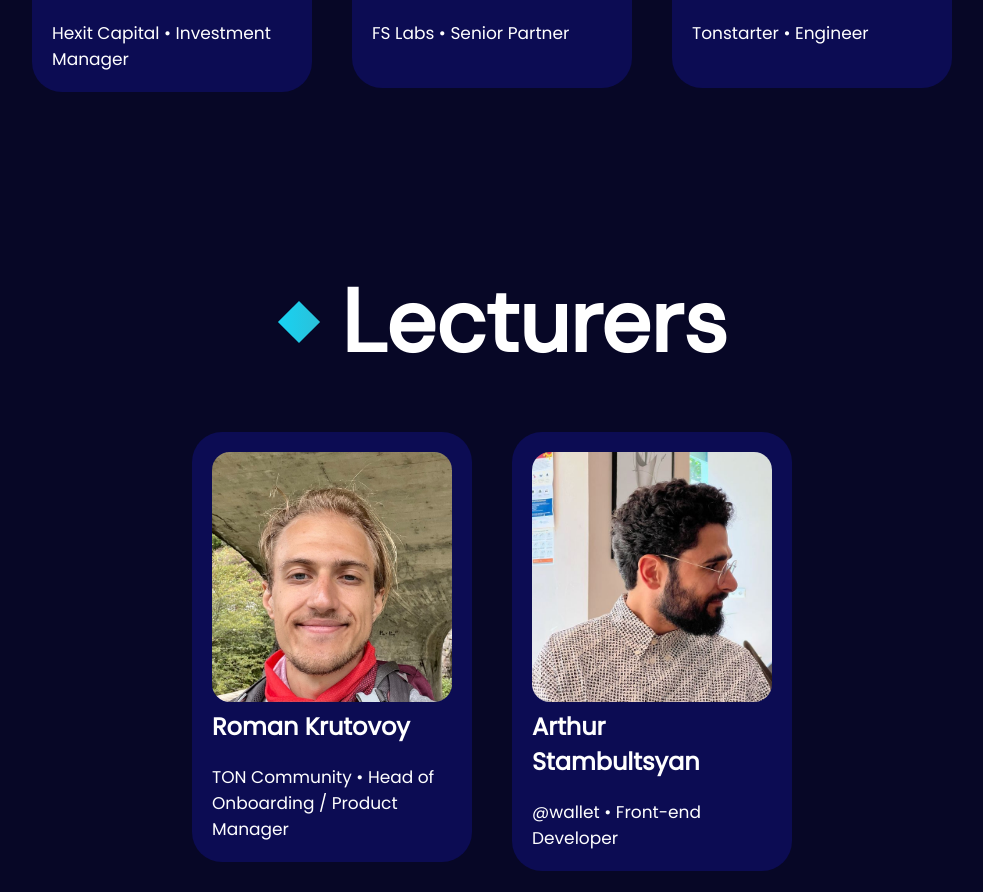
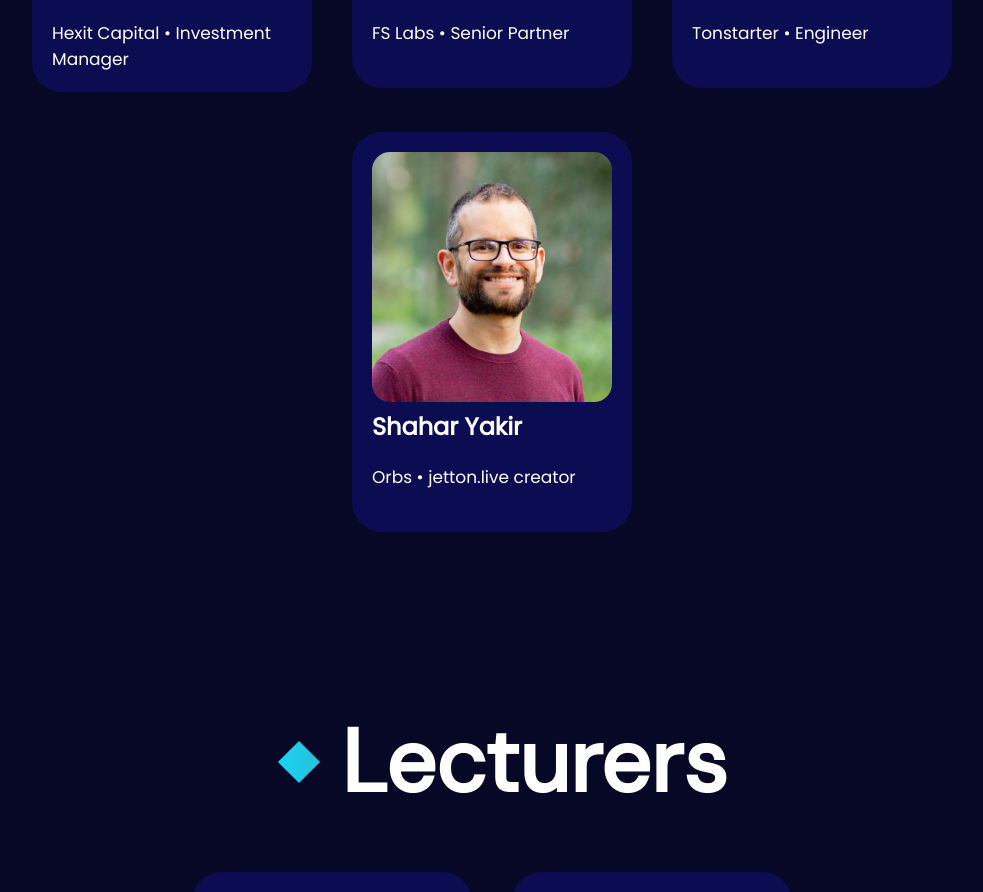
Before and after one commit to tonanadao/hackaton-x, a Next.js app: page / in a window 1280 px wide. Shown: the part 4914-5806 px from the top of the page, without its empty margins (148-1131 px from the left). Built offline with nearby package versions, Linux system fonts and the light colour scheme.

Commit message:
added new jury

```diff
--- a/src/styled/constants.tsx
+++ b/src/styled/constants.tsx
@@ -8,6 +8,7 @@ import tonStarter from "../../public/images/tonstarter.svg";
 import tonPlay from "../../public/images/ton_play.webp";
 import fslabs from "../../public/images/fslabs.svg";
 import ton_society from "../../public/images/ton_society_text.svg";
+import orbs from "../../public/images/orbs.png";
 
 // Partners images
 export const PARTNERS = [
@@ -42,19 +43,25 @@ export const PARTNERS = [
     alt: "FSLabs",
   },
   {
+    img: ton_society.src,
+    url: "https://society.ton.org/",
+    alt: "TonSociety",
+  },
+  {
     img: tonStarter.src,
     url: "https://tonstarter.com/",
     alt: "TonStarter",
   },
   {
+    img: orbs.src,
+    url: "https://www.orbs.com/",
+    alt: "Orbs",
+  },
+
+  {
     img: tonana.src,
     url: "https://tonana.org/",
     alt: "Tonana",
-  },
-  {
-    img: ton_society.src,
-    url: "https://society.ton.org/",
-    alt: "TonSociety",
   },
 ];
 
--- a/src/views/JudgesView.tsx
+++ b/src/views/JudgesView.tsx
@@ -9,11 +9,12 @@ import question from "../../public/images/question.jpg";
 import tony from "../../public/images/tony.jpg";
 import nikita from "../../public/images/nikita.jpg";
 import sergey from "../../public/images/sergey.jpg";
+import shahar from "../../public/images/shahar.jpg";
 
 
 
 const Container = styled.section`
-  max-width: 1200px;
+  max-width: 1300px;
   margin: 0 auto;
   padding: 20px 0;
 
@@ -125,7 +126,15 @@ const JudgesData = [
     position: "Engineer",
     linkedin: "",
   },
-
+  {
+    name: "Shahar Yakir",
+    image: {
+      url: shahar,
+    },
+    company: "Orbs",
+    position: "jetton.live creator",
+    linkedin: "https://jetton.live/",
+  },
 ];
 
 const JudgesView = () => {
```
Also changed, not shown: public/images/orbs.png (added), public/images/shahar.jpg (added).
